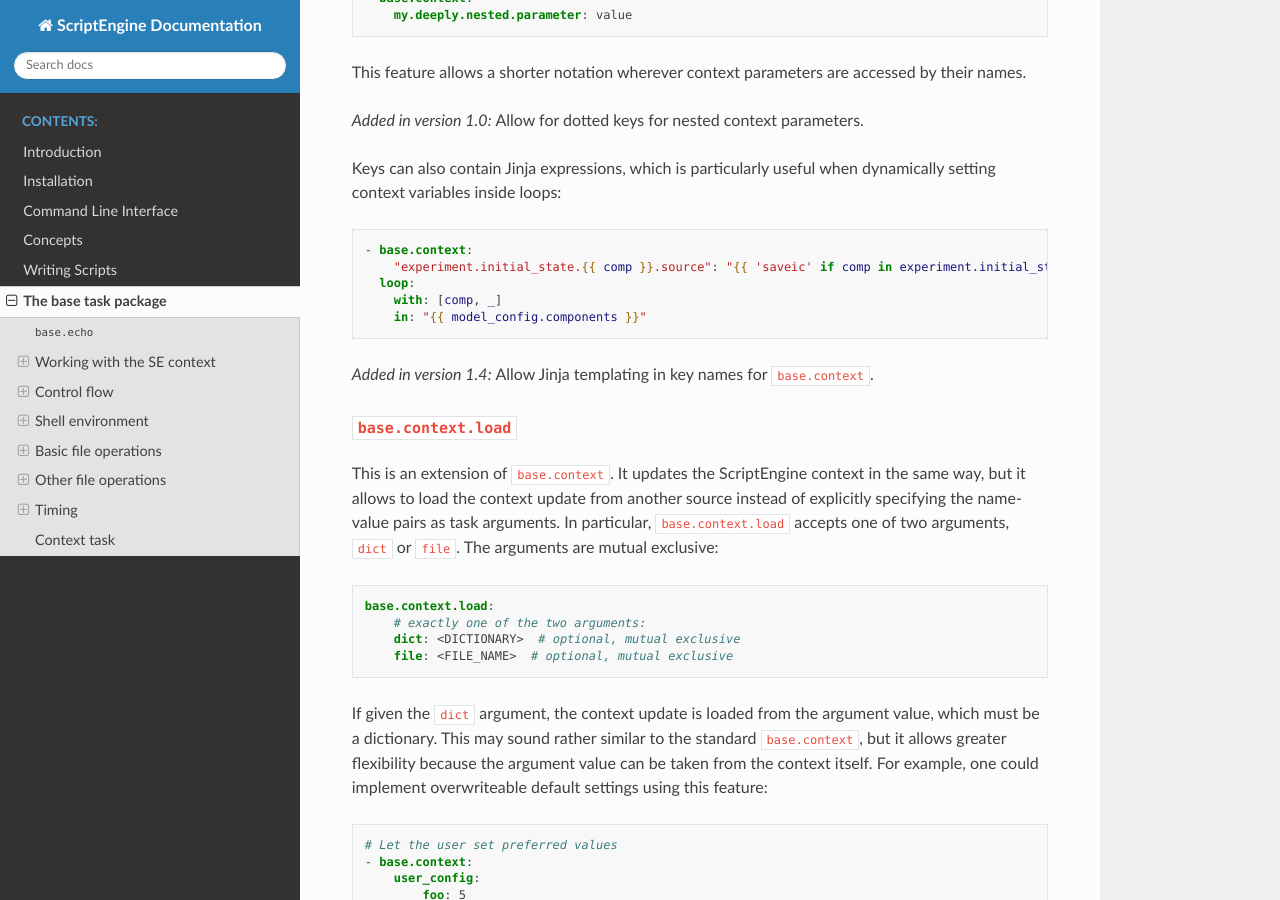
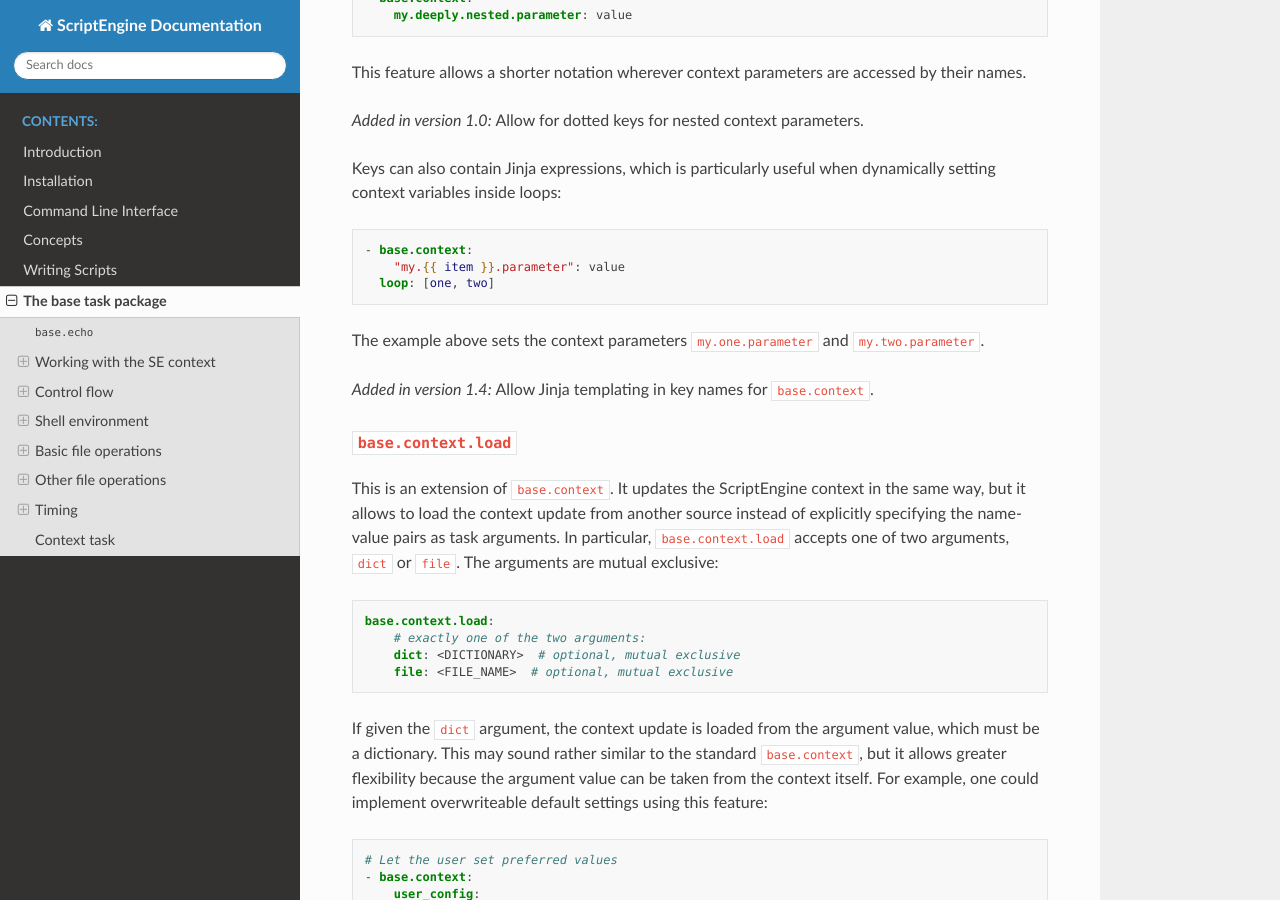
Before and after one commit to uwefladrich/scriptengine, a Sphinx documentation site: the page built from docs/sphinx/base-tasks.rst, in a window 1280 px wide and 900 px high, scrolled down 2325 px. Built offline with Sphinx 7.4.7 and the Read the Docs theme 3.1.0, drawn with Linux system fonts in a browser that asks for light colours.

Commit message:
Simplify example for dynamic keys in the docs

```diff
--- a/docs/sphinx/base-tasks.rst
+++ b/docs/sphinx/base-tasks.rst
@@ -108,14 +108,15 @@
 .. versionadded:: 1.0
     Allow for dotted keys for nested context parameters.
 
-Keys can also contain Jinja expressions, which is particularly useful when dynamically setting
-context variables inside loops::
+Keys can also contain Jinja expressions, which is particularly useful when
+dynamically setting context variables inside loops::
 
     - base.context:
-        "experiment.initial_state.{{ comp }}.source": "{{ 'saveic' if comp in experiment.initial_state.saveic.components else 'inidata' }}"
-      loop:
-        with: [comp, _]
-        in: "{{ model_config.components }}"
+        "my.{{ item }}.parameter": value
+      loop: [one, two]
+
+The example above sets the context parameters ``my.one.parameter`` and
+``my.two.parameter``.
 
 .. versionadded:: 1.4
     Allow Jinja templating in key names for ``base.context``.
```
